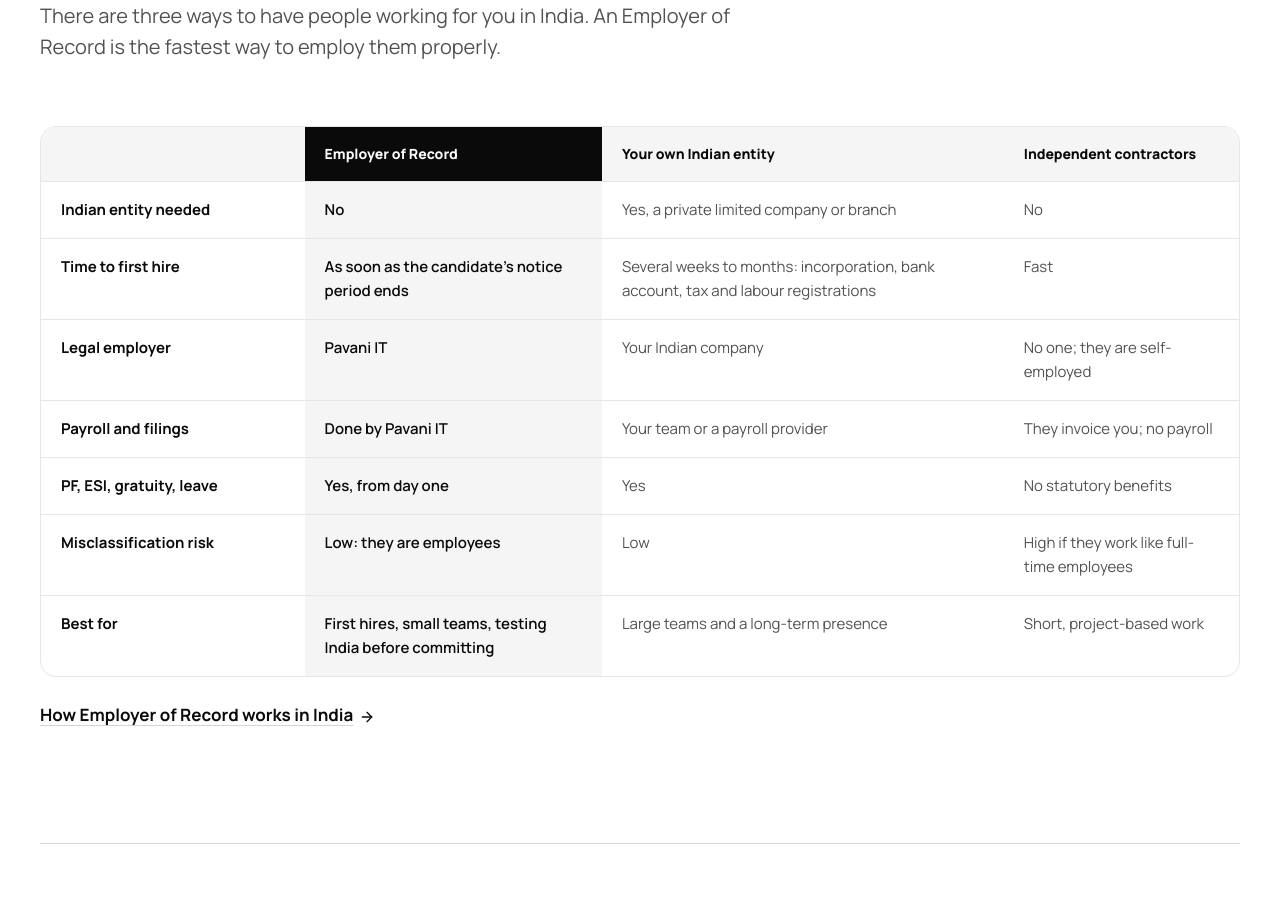
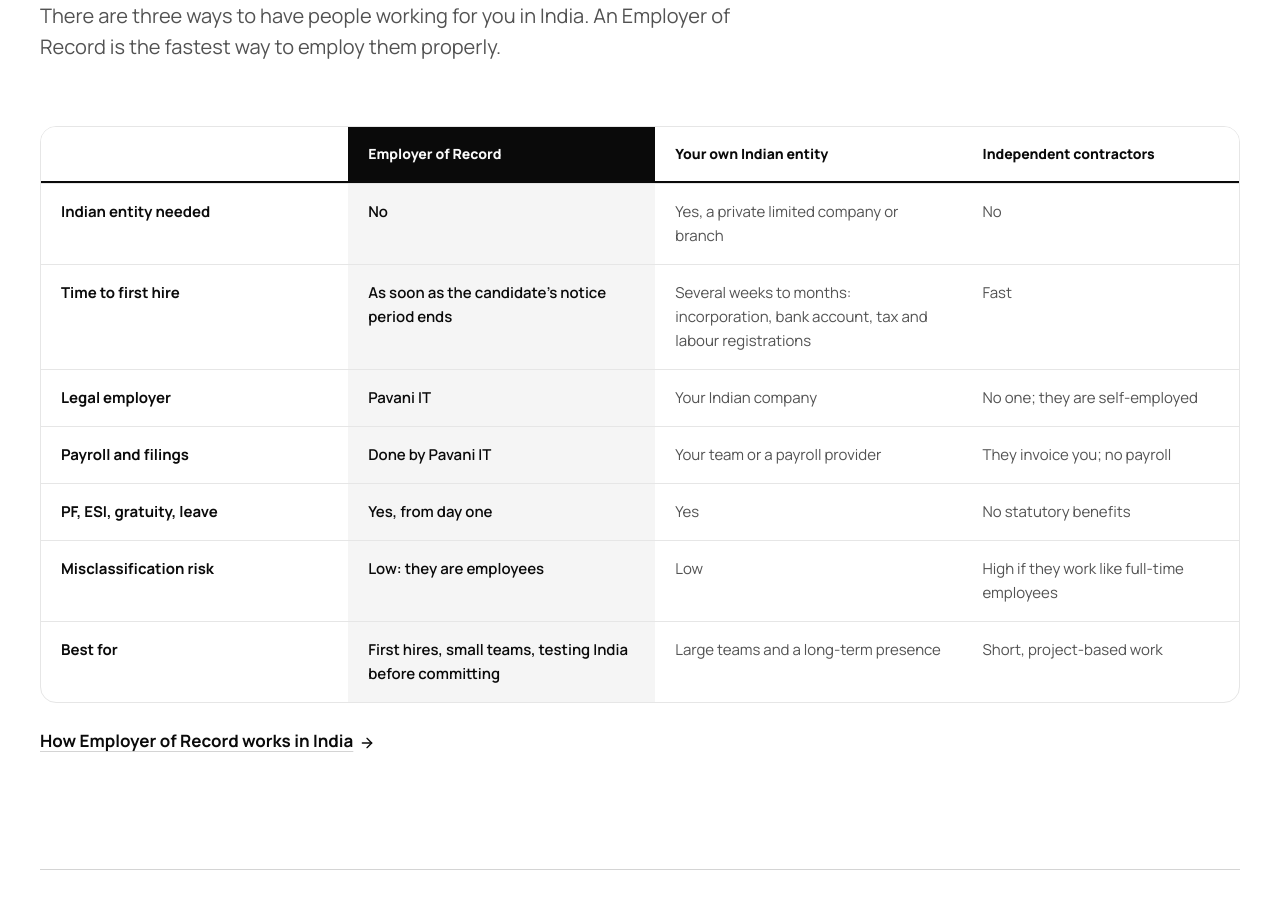
Before and after one commit to Varunsai2000/pavaniit-com, a Next.js app: page / in a window 1280 px wide. Shown: the part 3600-4509 px from the top of the page. Built offline with nearby package versions, Linux system fonts and the light colour scheme.

Commit message:
Comparison table: columns on the grid, cleaner header, cards below 860px

```diff
--- a/src/app/globals.css
+++ b/src/app/globals.css
@@ -362,21 +362,25 @@ table { font-variant-numeric: tabular-nums; }
 
 /* ---------- Tables ---------- */
 
-.table-wrap { overflow-x: auto; border-radius: var(--radius-card); border: var(--border-hairline) solid var(--color-line); background: var(--color-bg); }
-.table { width: 100%; min-width: var(--size-table-min); border-collapse: collapse; font-size: var(--text-md); }
+.table-wrap { container-type: inline-size; overflow-x: auto; border-radius: var(--radius-card); border: var(--border-hairline) solid var(--color-line); background: var(--color-bg); }
+/* Four fixed columns on the 12-column grid: each of the first three spans 3 grid columns and 3 gaps.
+   Tables ignore calc(% + px), so the wrapper is a size container and the width uses cqw. */
+.table { width: 100%; min-width: var(--size-table-min); border-collapse: collapse; table-layout: fixed; font-size: var(--text-md); }
+.table .col-span-3 { width: calc((100cqw - var(--grid-gap) * (var(--grid-cols) - 1)) / var(--grid-cols) * 3 + var(--grid-gap) * 3); }
 .table th, .table td { padding: var(--space-4) var(--space-5); text-align: left; vertical-align: top; border-top: var(--border-hairline) solid var(--color-line); }
-.table thead th { border-top: 0; background: var(--color-surface); font-size: var(--text-sm); font-weight: var(--weight-heavy); }
+.table thead th { border-top: 0; border-bottom: var(--border-strong) solid var(--color-ink); background: var(--color-bg); font-size: var(--text-sm); font-weight: var(--weight-heavy); }
 .table thead th.is-us { background: var(--color-inverse); color: var(--color-on-inverse); }
-.table tbody th { font-weight: var(--weight-bold); width: 22%; }
+.table tbody th { font-weight: var(--weight-bold); }
 .table td { color: var(--color-ink-2); }
 .table td.is-us { color: var(--color-ink); background: var(--color-surface); font-weight: var(--weight-semibold); }
-@media (max-width: 640px) {
+/* Below 860px each row becomes a card, so no column hides behind a sideways scroll. */
+@media (max-width: 860px) {
   .table-wrap { overflow: visible; border: 0; border-radius: 0; background: transparent; }
   .table { min-width: 0; }
   .table thead { position: absolute; width: var(--border-hairline); height: var(--border-hairline); overflow: hidden; clip: rect(0 0 0 0); }
   .table, .table tbody, .table tr, .table th, .table td { display: block; width: 100%; }
   .table tr { margin-bottom: var(--space-3); border: var(--border-hairline) solid var(--color-line); border-radius: var(--radius-card); overflow: hidden; background: var(--color-bg); }
-  .table tbody th { width: auto; padding: var(--space-4) var(--space-4); border-top: 0; background: var(--color-surface); }
+  .table tbody th { width: auto; padding: var(--space-4); border-top: 0; border-bottom: var(--border-hairline) solid var(--color-line-strong); background: var(--color-bg); font-size: var(--text-base); font-weight: var(--weight-heavy); }
   .table td { display: grid; grid-template-columns: var(--col-label-lg) minmax(0, 1fr); gap: var(--space-3); padding: var(--space-3) var(--space-4); }
   .table td::before { content: attr(data-label); color: var(--color-ink); font-size: var(--text-sm); font-weight: var(--weight-bold); }
 }
--- a/src/components/EorTables.tsx
+++ b/src/components/EorTables.tsx
@@ -84,6 +84,12 @@ export function ComparisonTable() {
     <div className="table-wrap">
       <table className="table">
         <caption className="sr-only">Employer of Record compared with your own Indian entity and independent contractors</caption>
+        <colgroup>
+          <col className="col-span-3" />
+          <col className="col-span-3" />
+          <col className="col-span-3" />
+          <col />
+        </colgroup>
         <thead>
           <tr>
             <th scope="col"><span className="sr-only">Question</span></th>
```
Also changed, not shown: 1 other file (tests, documents, lock files or other folders).
